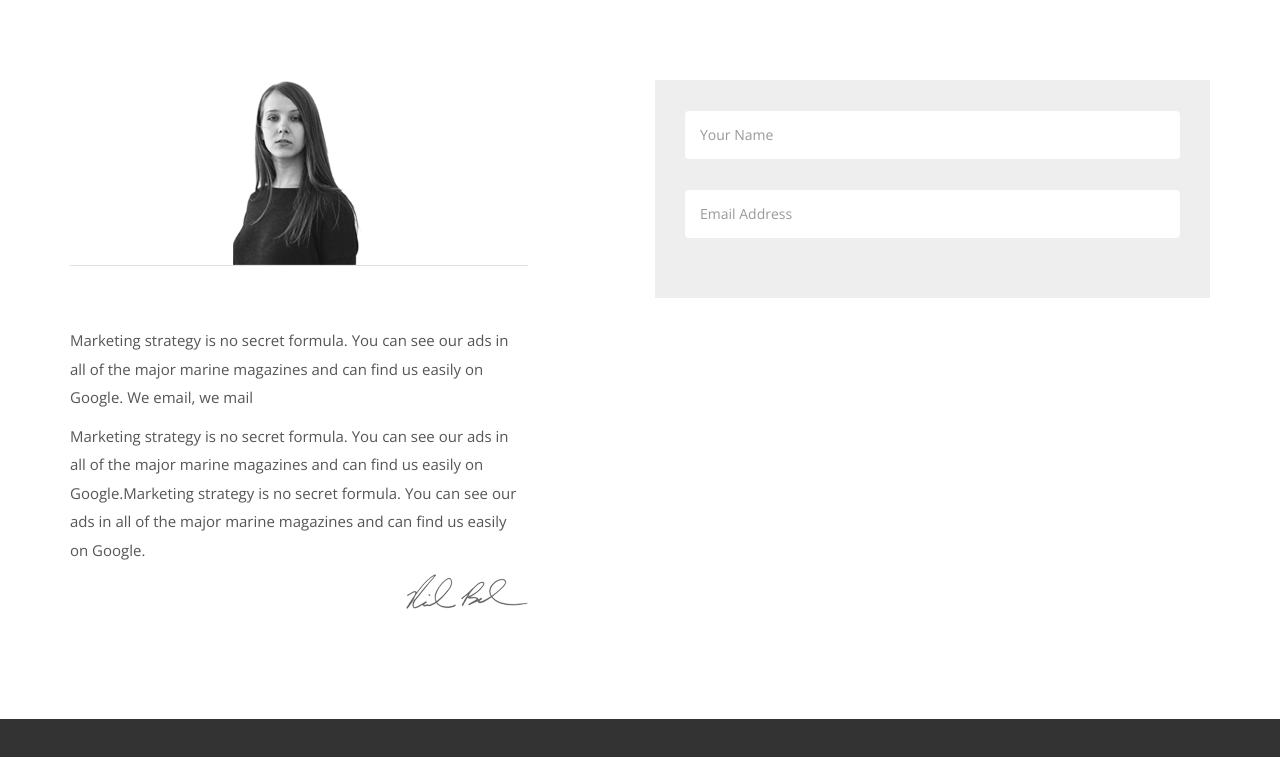
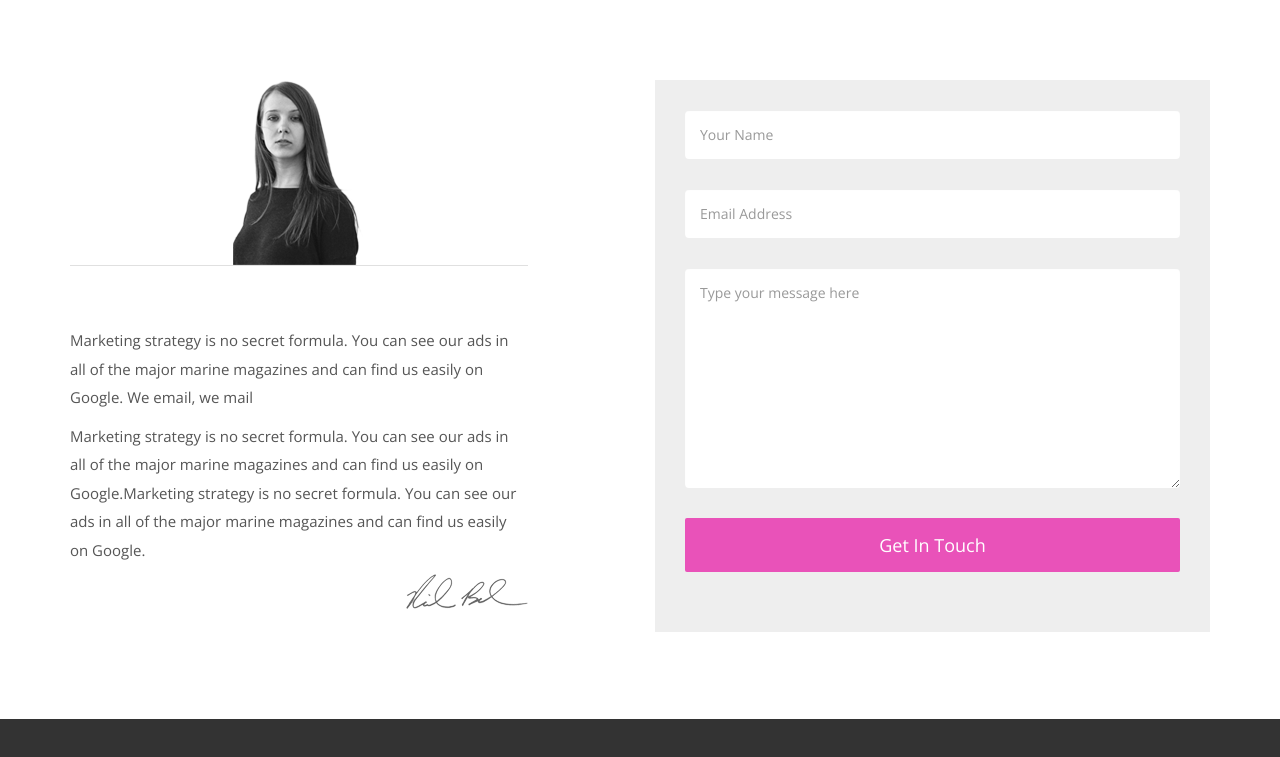
Before and after one commit to esepress/women-entrepreneur, a plain HTML site: page contact.html in a window 1280 px wide. Shown: the part 393-1150 px from the top of the page. Drawn offline with nearby package versions, Linux system fonts and the light colour scheme.

Commit message:
contact form edited

```diff
--- a/contact.html
+++ b/contact.html
@@ -84,10 +84,12 @@
                     </div>
 
                     <div class="form-group">
+                        <textarea class="form-control" id="message" name="message" placeholder="Type your message here" rows="5" required></textarea>
                     </div>
 
                     <div id="contactFormResponse"></div>
 
+                    <input id="cfsubmit" type="submit" name="submit" value="Get In Touch" class="cta-button" />
 				</form>
 			</div>
 		</div>
```
